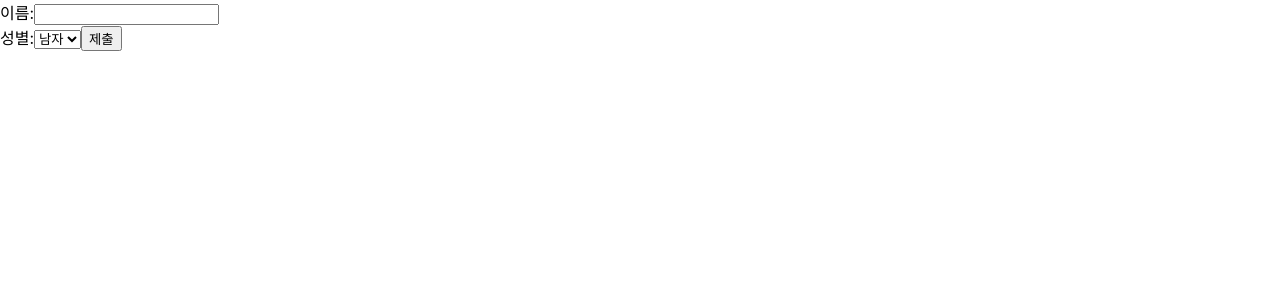
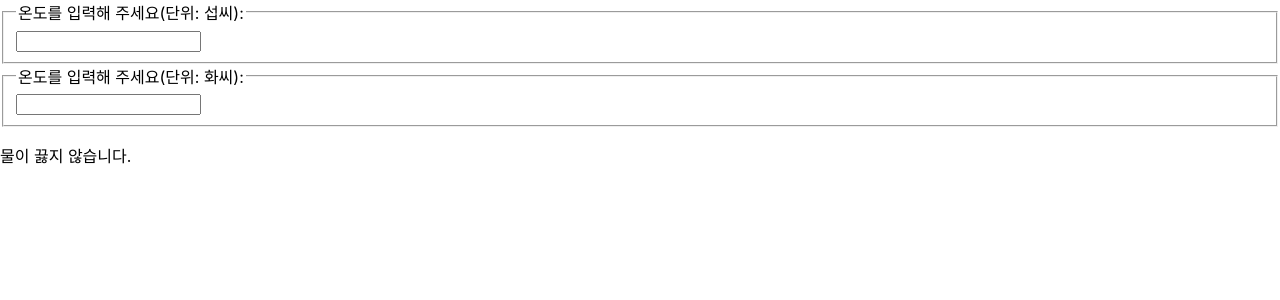
Before and after one commit to jiminnimij/soaple_react_ex, a React (Create React App) app in the folder my-app/: page / in a window 1280 px wide. Shown: the top 300 px of the page. Built offline with nearby package versions, Linux system fonts and the light colour scheme.

Commit message:
chapter 12 is complete!!

```diff
--- /dev/null
+++ b/my-app/src/chapter_12/Calculator.jsx
@@ -0,0 +1,61 @@
+import React, { useState } from "react";
+import TemperatureInput from "./TemperatureInput";
+
+function BoilingVerdict(props) {
+  if (props.celsius >= 100) {
+    return <p>물이 끓습니다.</p>;
+  }
+  return <p>물이 끓지 않습니다.</p>;
+}
+
+function toCelsisus(fahrenheit) {
+  return ((fahrenheit = 32) * 5) / 9;
+}
+
+function toFahrenheit(celsius) {
+  return (celsius * 9) / 5 + 32;
+}
+
+function tryConvert(temperature, convert) {
+  const input = parseFloat(temperature);
+  if (Number.isNaN(input)) {
+    return "";
+  }
+  const output = convert(input);
+  const rounded = Math.round(output * 1000) / 1000;
+  return rounded.toString();
+}
+
+function Calculator(props) {
+	const [temperature, setTemperature] = useState('');
+	const [scale, setScale] = useState('c');
+
+	const handleCelsiusChange = (temperature) => {
+		setTemperature(temperature);
+		setScale('c');
+	}
+
+	const handleFahrenheitChange = (temperature) => {
+		setTemperature(temperature);
+		setScale('f');
+	}
+
+	const celsius = scale === 'f' ? tryConvert(temperature, toCelsisus): temperature;
+	const fahrenheit = scale === 'c' ? tryConvert(temperature, toFahrenheit) : temperature;
+
+	return (
+		<div>
+			<TemperatureInput
+				scale = "c"
+				temperature={celsius}
+				onTemperatureChange={handleCelsiusChange} />
+			<TemperatureInput
+				scale = "f"
+				temperature={fahrenheit}
+				onTemperatureChange={handleFahrenheitChange} />
+      <BoilingVerdict celsius={parseFloat(celsius)} />
+		</div>
+	);
+}
+
+export default Calculator;
--- /dev/null
+++ b/my-app/src/chapter_12/TemperatureInput.jsx
@@ -0,0 +1,21 @@
+const scaleNames = {
+  c: "섭씨",
+  f: "화씨",
+};
+
+function TemperatureInput(props) {
+	const handleChange = (event) => {
+		props.onTemperatureChange(event.target.value);
+	}
+
+	return (
+		<fieldset>
+			<legend>
+        온도를 입력해 주세요(단위: {scaleNames[props.scale]}):
+        </legend>
+			<input value={props.temperature} onChange={handleChange} />
+		</fieldset>
+	);
+}
+
+export default TemperatureInput;
--- a/my-app/src/index.js
+++ b/my-app/src/index.js
@@ -12,12 +12,13 @@
 // import ConfirmButton from './chapter_08/ConfirmButton';
 // import LandingPage from './chapter_09/LandingPage';
 // import AttendanceBook from './chapter_10/AttendanceBook';
-import SignUp from './chapter_11/SignUp';
+// import SignUp from './chapter_11/SignUp';
+import Calculator from './chapter_12/Calculator';
 
   const root = ReactDOM.createRoot(document.getElementById('root'));
   root.render(
     <React.StrictMode>
-      <SignUp />
+      <Calculator />
     </React.StrictMode>
   );
 
```
